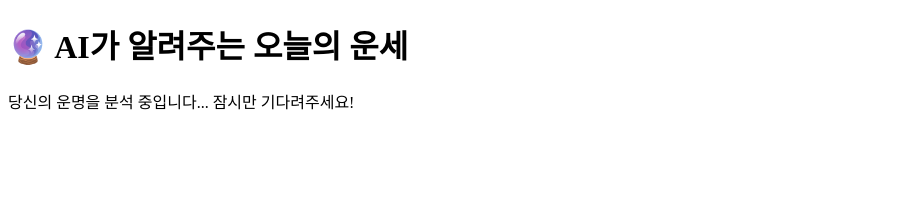
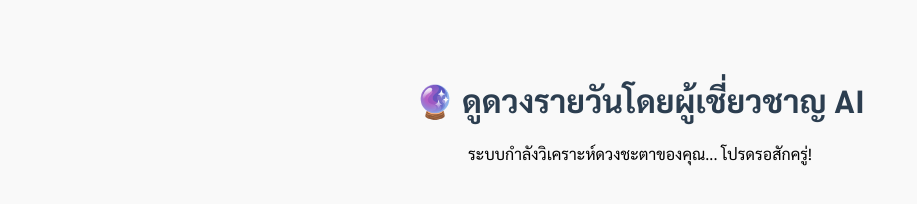
Before and after one commit to yuiying167-hash/ft, a plain HTML site: page index.html in a window 1280 px wide. Shown: the whole page, without its empty margins (0-917 px from the left). Drawn offline with Linux system fonts and the light colour scheme.

Commit message:
Update index.html

```diff
--- a/index.html
+++ b/index.html
@@ -1,11 +1,24 @@
+
 <!DOCTYPE html>
-<html>
+<html lang="th">
 <head>
     <meta charset="utf-8">
-    <title>오늘의 운세</title>
+    <title>ดูดวงรายวัน</title>
+    <style>
+        @import url('https://fonts.googleapis.com/css2?family=Sarabun:wght@400;700&display=swap');
+        body {
+            font-family: 'Sarabun', sans-serif;
+            text-align: center;
+            padding: 50px;
+            background-color: #f9f9f9;
+        }
+        h1 { color: #2c3e50; /* 전문적인 느낌의 진한 남색 */ }
+    </style>
 </head>
 <body>
-    <h1>🔮 AI가 알려주는 오늘의 운세</h1>
-    <p>당신의 운명을 분석 중입니다... 잠시만 기다려주세요!</p>
+    <h1>🔮 ดูดวงรายวันโดยผู้เชี่ยวชาญ AI</h1>
+    <!-- AI 전문가가 알려주는 오늘의 운세 -->
+
+    <p>ระบบกำลังวิเคราะห์ดวงชะตาของคุณ... โปรดรอสักครู่!</p>
 </body>
 </html>
```
